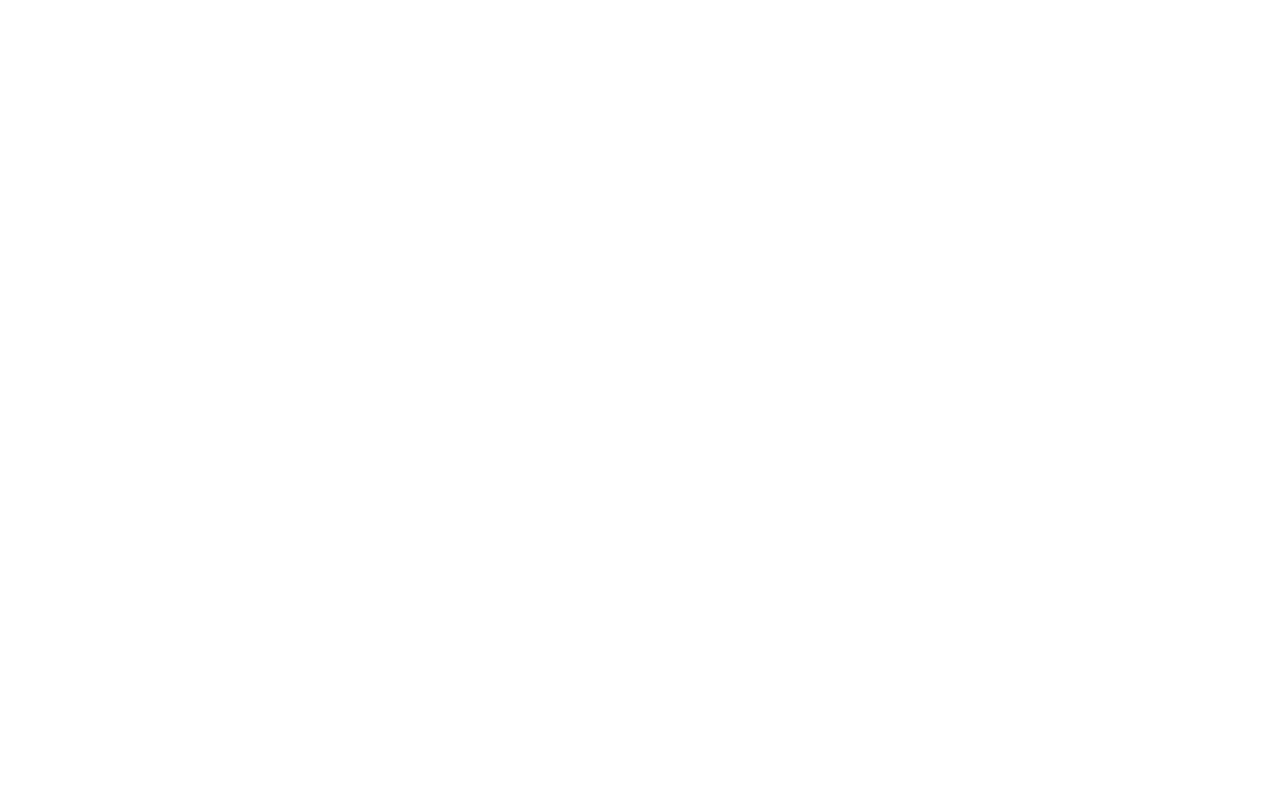
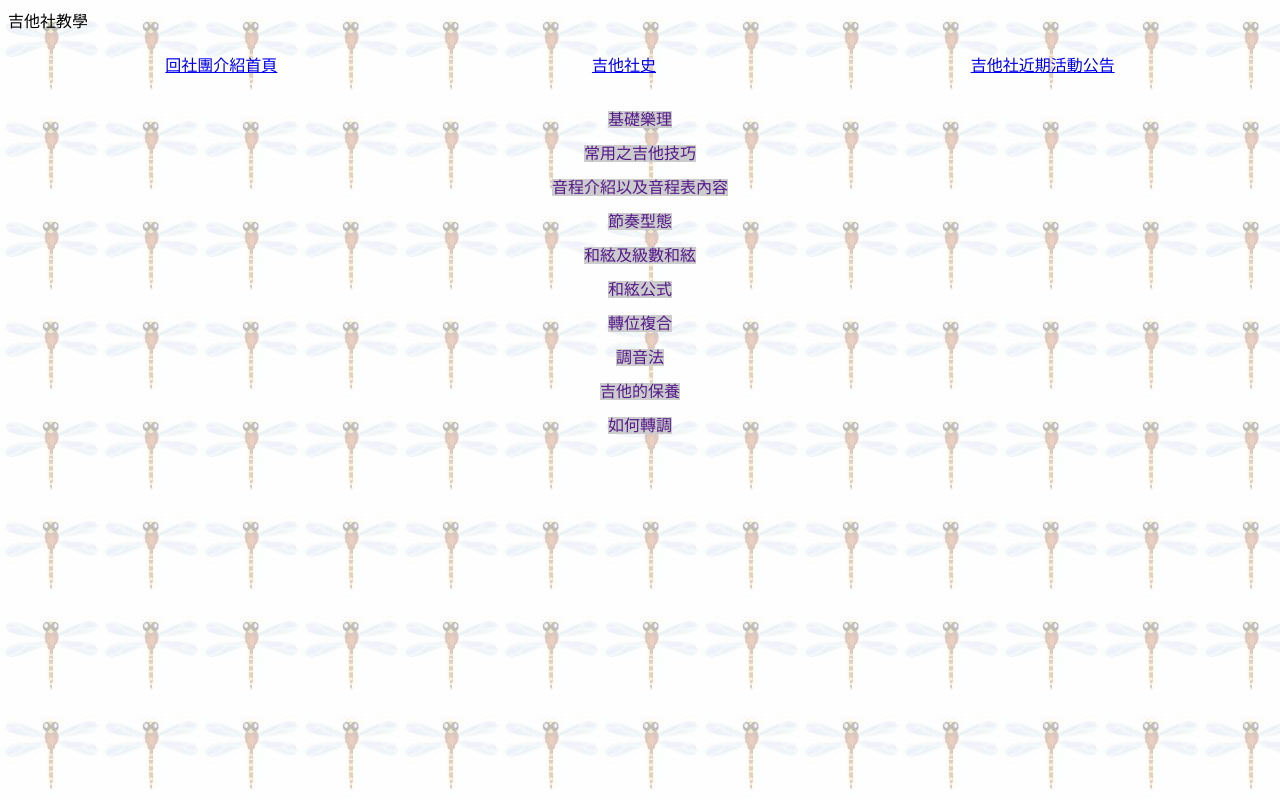
Before and after one commit to blackmutton/frontclass, a PHP site: page /guitar_learning.html in a window 1280 px wide. Before the commit the page is empty. Run offline with PHP 8.4, Linux system fonts and the light colour scheme.

Commit message:
丙檢第一題完成

```diff
--- a/20240509/web00/css/style.css
+++ b/20240509/web00/css/style.css
@@ -150,4 +150,8 @@
     margin: auto;
     border: 1px black solid;
     border-top: 0;
+    text-align: center;
+    font-family: '標楷體';
+    font-size: 16px;
+    color: #000000;
 }
--- a/20240509/web00/guitar_learning.html
+++ b/20240509/web00/guitar_learning.html
@@ -0,0 +1,107 @@
+<!DOCTYPE html>
+<html lang="en">
+
+<head>
+    <meta charset="UTF-8">
+    <meta name="viewport" content="width=device-width, initial-scale=1.0">
+    <title>國立科技高中─校園社團介紹網</title>
+    <style>
+        body {
+            background-image: url('./17300-104301/images/0101.jpg');
+        }
+
+        .nav {
+            margin-top: 20px;
+            margin-bottom: 20px;
+            /* margin:20px 0; */
+            display: flex;
+            flex-direction: row;
+            justify-content: space-around;
+        }
+
+        .container-content {
+            display: flex;
+            flex-direction: column;
+            justify-content: center;
+            align-items: center;
+
+        }
+
+        .container-content>div {
+            margin-top: 10px;
+        }
+
+        .container-content>div>a {
+            text-decoration: none;
+            background-color: #ccc;
+        }
+
+        .container-content>div>a:hover {
+            color: lightpink;
+        }
+    </style>
+</head>
+
+<body>
+    <!-- header -->
+    <header>
+        <div class="my-title">
+            吉他社教學
+        </div>
+    </header>
+
+    <!-- nav -->
+    <nav class="nav">
+        <div>
+            <a href="./index.html" target="_top">
+                回社團介紹首頁
+            </a>
+        </div>
+        <div>
+            <a href="./guitar_history.html">
+                吉他社史
+            </a>
+        </div>
+        <div>
+            <a href="./guitar_event.html">
+                吉他社近期活動公告
+            </a>
+        </div>
+    </nav>
+
+    <!-- content -->
+    <div class="container-content">
+        <div>
+            <a href="">基礎樂理</a>
+        </div>
+        <div>
+            <a href="">常用之吉他技巧</a>
+        </div>
+        <div>
+            <a href="">音程介紹以及音程表內容</a>
+        </div>
+        <div>
+            <a href="">節奏型態</a>
+        </div>
+        <div>
+            <a href="">和絃及級數和絃</a>
+        </div>
+        <div>
+            <a href="">和絃公式</a>
+        </div>
+        <div>
+            <a href="">轉位複合</a>
+        </div>
+        <div>
+            <a href="">調音法</a>
+        </div>
+        <div>
+            <a href="">吉他的保養</a>
+        </div>
+        <div>
+            <a href="">如何轉調</a>
+        </div>
+    </div>
+</body>
+
+</html>
--- a/20240509/web00/index.html
+++ b/20240509/web00/index.html
@@ -56,7 +56,7 @@
         </main>
     </div>
     <footer class="footer">
-        footer
+        網頁設計及維護：13陳宇彤
     </footer>
 </body>
 
```
